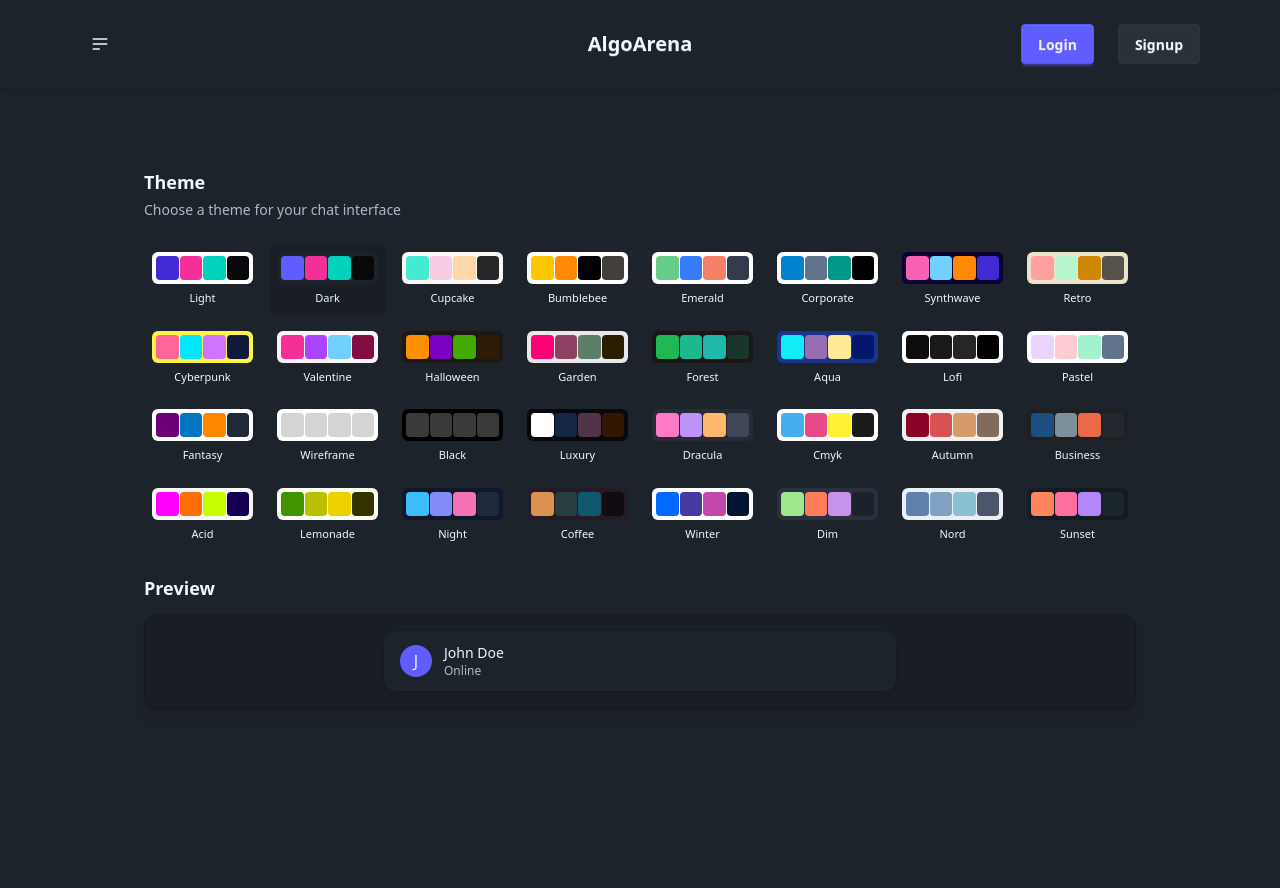
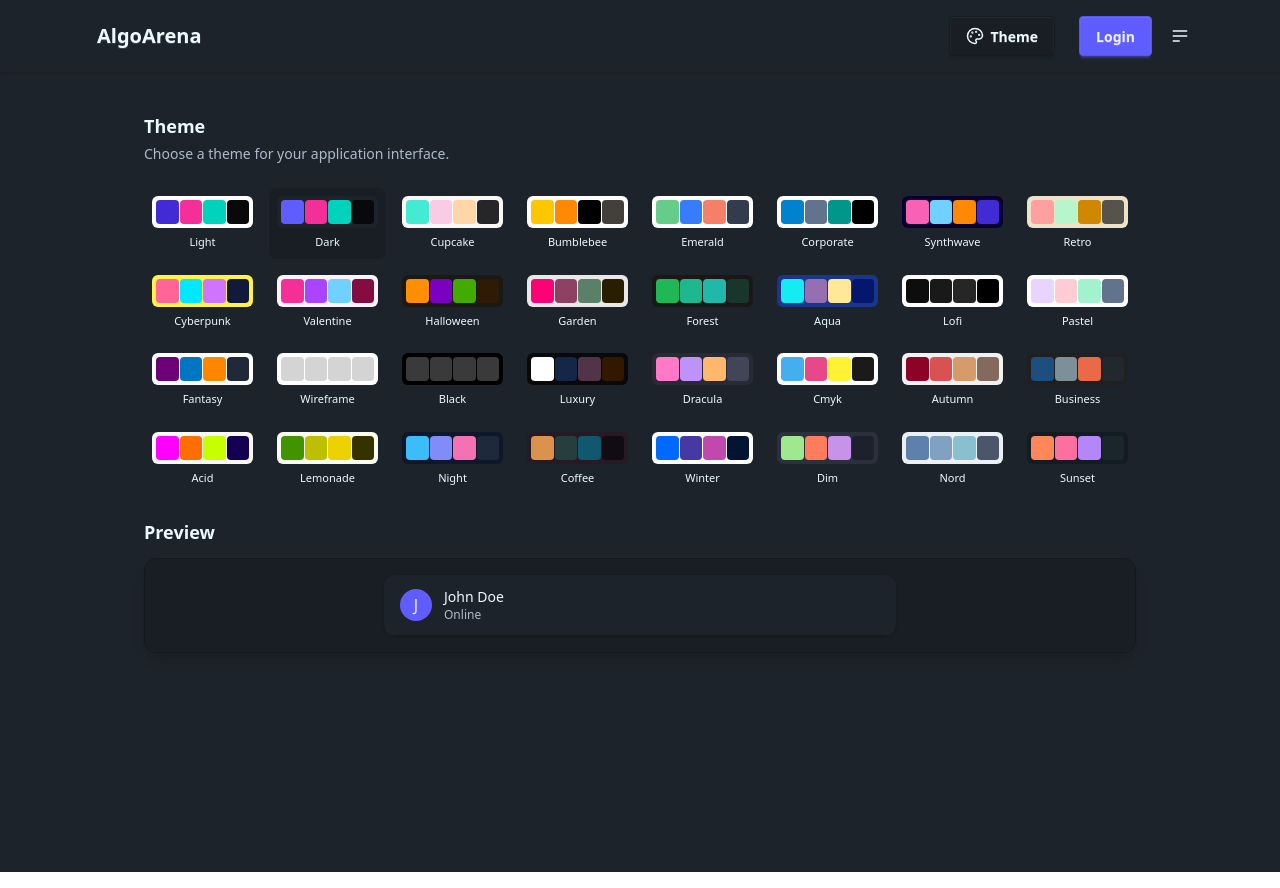
Before and after one commit to sakibansari546/cohort-leetlab, a React (Vite) app in the folder frontend/: page /theme in a window 1280 px wide. Built offline with nearby package versions, Linux system fonts and the light colour scheme.

Commit message:
10/05 May - feat: integrate Redux for theme management and update Navbar and Theme components

```diff
--- a/frontend/package.json
+++ b/frontend/package.json
@@ -10,10 +10,13 @@
     "preview": "vite preview"
   },
   "dependencies": {
+    "@reduxjs/toolkit": "^2.8.1",
     "@tailwindcss/vite": "^4.1.6",
     "daisyui": "^5.0.35",
+    "lucide-react": "^0.509.0",
     "react": "^19.1.0",
     "react-dom": "^19.1.0",
+    "react-redux": "^9.2.0",
     "react-router-dom": "^7.6.0",
     "tailwindcss": "^4.1.6"
   },
--- a/frontend/src/App.jsx
+++ b/frontend/src/App.jsx
@@ -1,18 +1,22 @@
 import { Route, Routes } from "react-router-dom";
+
+import { useSelector } from "react-redux";
 
 // Components
 import Theme from "./pages/Theme";
 import Navbar from "./components/Navbar";
 
 function App() {
+  const { theme } = useSelector((state) => state.theme);
+
   return (
-    <>
+    <div data-theme={theme}>
       <Routes>
         <Route path="/" element={<Navbar />}>
           <Route path="theme" element={<Theme />} />
         </Route>
       </Routes>
-    </>
+    </div>
   );
 }
 
--- a/frontend/src/components/Navbar.jsx
+++ b/frontend/src/components/Navbar.jsx
@@ -1,13 +1,68 @@
+import { Palette } from "lucide-react";
 import React from "react";
 import { Link, Outlet } from "react-router-dom";
 
 const Navbar = () => {
+  const MENU_ITEMS = ["Home", "About", "Contact"];
+  const PROFILE_MENU = [];
   return (
     <>
       <div>
-        <div className="navbar bg-base-100 shadow-sm px-20 py-6">
+        <div className="navbar bg-base-100 shadow-sm md:px-20 md:py-4">
           <div className="navbar-start">
-            <div className="dropdown">
+            <Link
+              to="/"
+              className="btn btn-ghost btn-sm md:btn-md text-lg md:text-xl"
+            >
+              AlgoArena
+            </Link>
+          </div>
+
+          <div className="navbar-end space-x-2">
+            <div className="md:space-x-6 space-x-2 flex items-center justify-center">
+              <Link
+                to="/theme"
+                className="btn btn-xs md:btn-md flex items-center justify-center"
+              >
+                <Palette size={18} />
+                Theme
+              </Link>
+              <Link to="/" className="btn btn-primary btn-xs md:btn-md ">
+                  Login
+                </Link>
+              {/* <div className="dropdown dropdown-end">
+                <div
+                  tabIndex={0}
+                  role="button"
+                  className="btn btn-ghost btn-sm md:btn-md btn-circle avatar"
+                >
+                  <div className="w-10 rounded-full">
+                    <img
+                      alt="Tailwind CSS Navbar component"
+                      src="https://img.daisyui.com/images/stock/photo-1534528741775-53994a69daeb.webp"
+                    />
+                  </div>
+                </div>
+                <ul
+                  tabIndex={0}
+                  className="menu menu-md dropdown-content bg-base-100 rounded-box z-1 mt-3 w-52 p-2 shadow"
+                >
+                  <li>
+                    <a className="justify-between">
+                      Profile
+                      <span className="badge">New</span>
+                    </a>
+                  </li>
+                  <li>
+                    <a>Settings</a>
+                  </li>
+                  <li>
+                    <a>Logout</a>
+                  </li>
+                </ul>
+              </div> */}
+            </div>
+            <div className="dropdown dropdown-end">
               <div
                 tabIndex={0}
                 role="button"
@@ -31,65 +86,15 @@ const Navbar = () => {
               </div>
               <ul
                 tabIndex={0}
-                className="menu menu-sm dropdown-content bg-base-100 rounded-box z-1 mt-3 w-52 p-2 shadow"
+                className="dropdown-content menu bg-base-100 rounded-box z-1 w-52 p-2 shadow-sm"
               >
-                <li>
-                  <a>Homepage</a>
-                </li>
-                <li>
-                  <a>Portfolio</a>
-                </li>
-                <li>
-                  <a>About</a>
-                </li>
+                {MENU_ITEMS.map((item, idx) => (
+                  <li key={idx}>
+                    <Link>{item}</Link>
+                  </li>
+                ))}
               </ul>
             </div>
-          </div>
-          <div className="navbar-center">
-            <Link to="/" className="btn btn-ghost text-xl">
-              AlgoArena
-            </Link>
-          </div>
-          <div className="navbar-end space-x-6">
-            <div className="space-x-6">
-              <Link to="/" className="btn btn-primary ">
-                Login
-              </Link>
-              <Link to="/" className="btn btn-soft">
-                Signup
-              </Link>
-            </div>
-            {/* <div className="dropdown dropdown-end">
-            <div
-              tabIndex={0}
-              role="button"
-              className="btn btn-ghost btn-circle avatar"
-            >
-              <div className="w-10 rounded-full">
-                <img
-                  alt="Tailwind CSS Navbar component"
-                  src="https://img.daisyui.com/images/stock/photo-1534528741775-53994a69daeb.webp"
-                />
-              </div>
-            </div>
-            <ul
-              tabIndex={0}
-              className="menu menu-sm dropdown-content bg-base-100 rounded-box z-1 mt-3 w-52 p-2 shadow"
-            >
-              <li>
-                <a className="justify-between">
-                  Profile
-                  <span className="badge">New</span>
-                </a>
-              </li>
-              <li>
-                <a>Settings</a>
-              </li>
-              <li>
-                <a>Logout</a>
-              </li>
-            </ul>
-          </div> */}
           </div>
         </div>
       </div>
--- a/frontend/src/main.jsx
+++ b/frontend/src/main.jsx
@@ -4,10 +4,15 @@ import "./index.css";
 import App from "./App.jsx";
 import { BrowserRouter } from "react-router-dom";
 
+import { Provider } from "react-redux";
+import { store } from "./store/store.js";
+
 createRoot(document.getElementById("root")).render(
   <StrictMode>
     <BrowserRouter>
-      <App />
+      <Provider store={store}>
+        <App />
+      </Provider>
     </BrowserRouter>
   </StrictMode>
 );
--- a/frontend/src/pages/Theme.jsx
+++ b/frontend/src/pages/Theme.jsx
@@ -1,18 +1,23 @@
-import React, { useState } from "react";
+import React from "react";
+
+import { useDispatch, useSelector } from "react-redux";
+
 import { THEMES } from "../constants";
+import { setTheme } from "../store/slices/theme";
 
 const Theme = () => {
-  const [theme, setTheme] = useState("dark");
-  console.log(theme);
+  const dispatch = useDispatch();
+
+  const { theme } = useSelector((state) => state.theme);
 
   return (
     <div>
-      <div className="h-screen container mx-auto px-4 pt-20 max-w-5xl">
+      <div className="h-screen container mx-auto px-4 pt-10 max-w-5xl">
         <div className="space-y-6">
           <div className="flex flex-col gap-1">
             <h2 className="text-lg font-semibold">Theme</h2>
             <p className="text-sm text-base-content/70">
-              Choose a theme for your chat interface
+              Choose a theme for your application interface.
             </p>
           </div>
 
@@ -24,7 +29,7 @@ const Theme = () => {
                   group flex flex-col items-center gap-1.5 p-2 rounded-lg transition-colors cursor-pointer
                    ${theme === t ? "bg-base-200" : "hover:bg-base-200/50"}
                 `}
-                onClick={() => setTheme(t)}
+                onClick={() => dispatch(setTheme(t))}
               >
                 <div
                   className="relative h-8 w-full rounded-md overflow-hidden"
@@ -47,7 +52,7 @@ const Theme = () => {
           {/* Preview Section */}
           <h3 className="text-lg font-semibold mb-3">Preview</h3>
           <div
-            data-theme={theme}
+            // data-theme={theme}
             className="rounded-xl border border-base-300 overflow-hidden bg-base-100 shadow-lg"
           >
             <div className="p-4 bg-base-200">
--- /dev/null
+++ b/frontend/src/store/slices/theme.js
@@ -0,0 +1,21 @@
+import { createSlice } from "@reduxjs/toolkit";
+
+const initialState = {
+  theme: localStorage.getItem("leetlab-theme") || "dark",
+};
+
+export const themeSlice = createSlice({
+  name: "counter",
+  initialState,
+  reducers: {
+    setTheme: (state, action) => {
+      state.theme = action.payload;
+      localStorage.setItem("leetlab-theme", action.payload);
+    },
+  },
+});
+
+// Action creators are generated for each case reducer function
+export const { setTheme } = themeSlice.actions;
+
+export default themeSlice.reducer;
--- /dev/null
+++ b/frontend/src/store/store.js
@@ -0,0 +1,10 @@
+import { configureStore } from "@reduxjs/toolkit";
+
+// Reducers
+import themeReducer from "./slices/theme";
+
+export const store = configureStore({
+  reducer: {
+    theme: themeReducer,
+  },
+});
```
Also changed, not shown: 1 other file (tests, documents, lock files or other folders).
